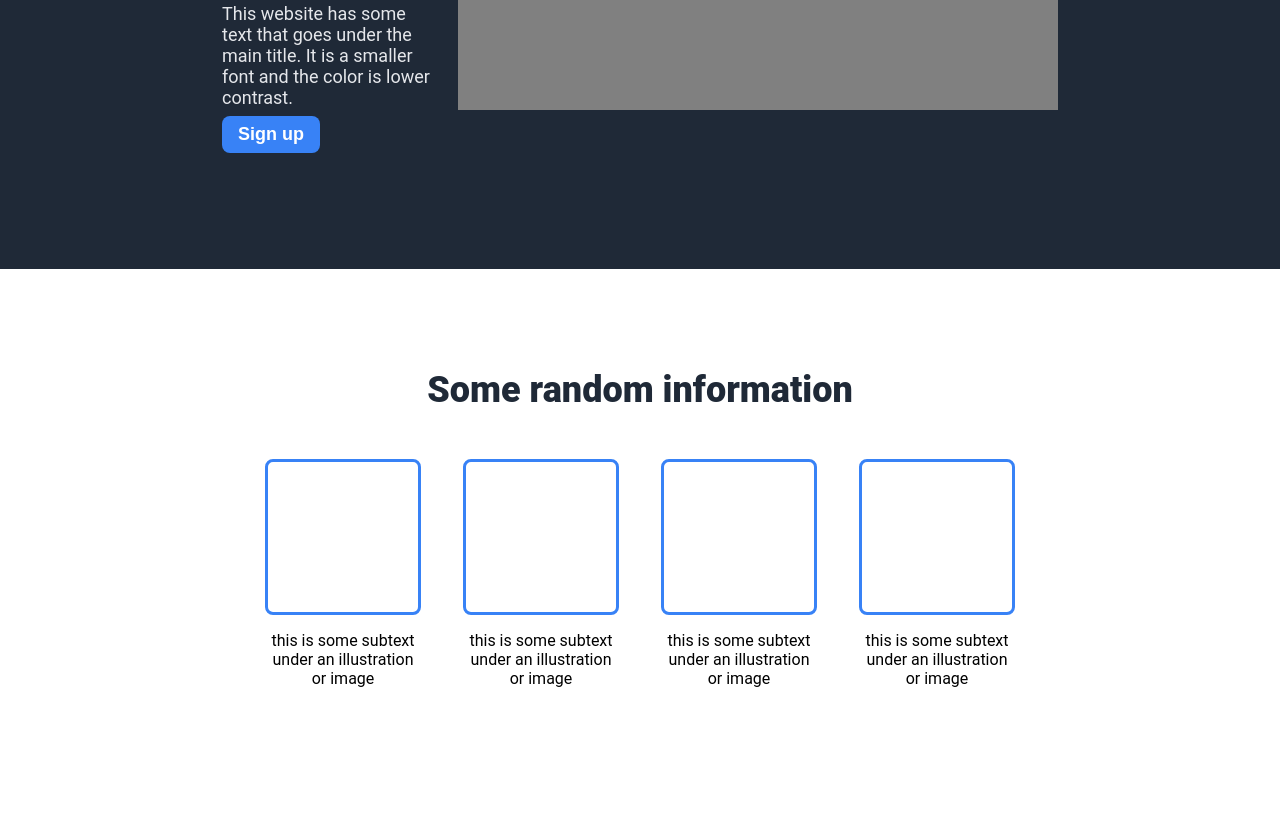
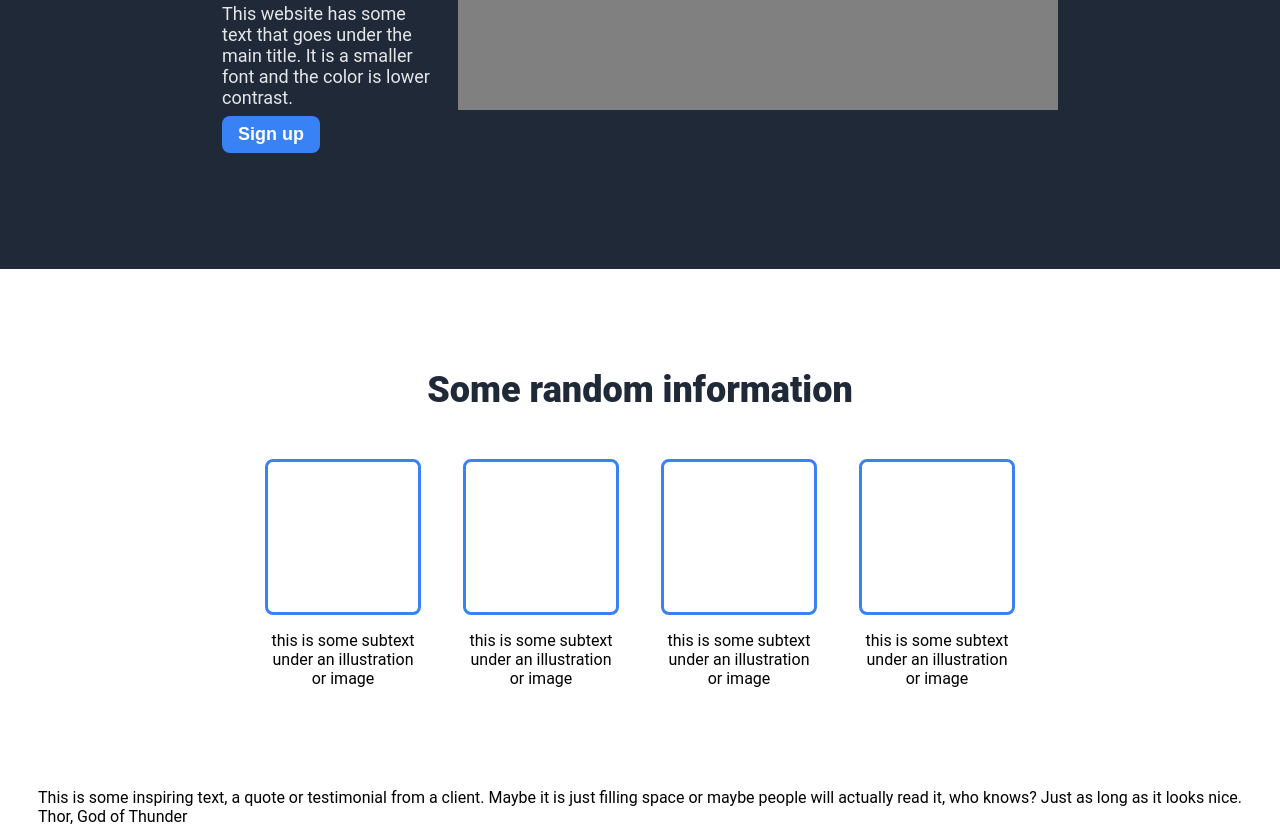
Before and after one commit to ele-ga/odin-landing-page, a plain HTML site: page index.html in a window 1280 px wide. Shown: the part 377-1203 px from the top of the page. Before the commit the page ends 1165 px from the top, so only its background shows below. Drawn offline with Linux system fonts and the light colour scheme.

Commit message:
Write HTML quote section

```diff
--- a/index.html
+++ b/index.html
@@ -51,6 +51,10 @@
                 <div class="info-text">this is some subtext under an illustration or image</div>
                 </div>
             </div>
+        </div>
+        <div class="quote">
+            This is some inspiring text, a quote or testimonial from a client. Maybe it is just filling space or maybe people will actually read it, who knows? Just as long as it looks nice.
+            <div class="quote-text">Thor, God of Thunder</div>
 
         </div>
     </body>
```
